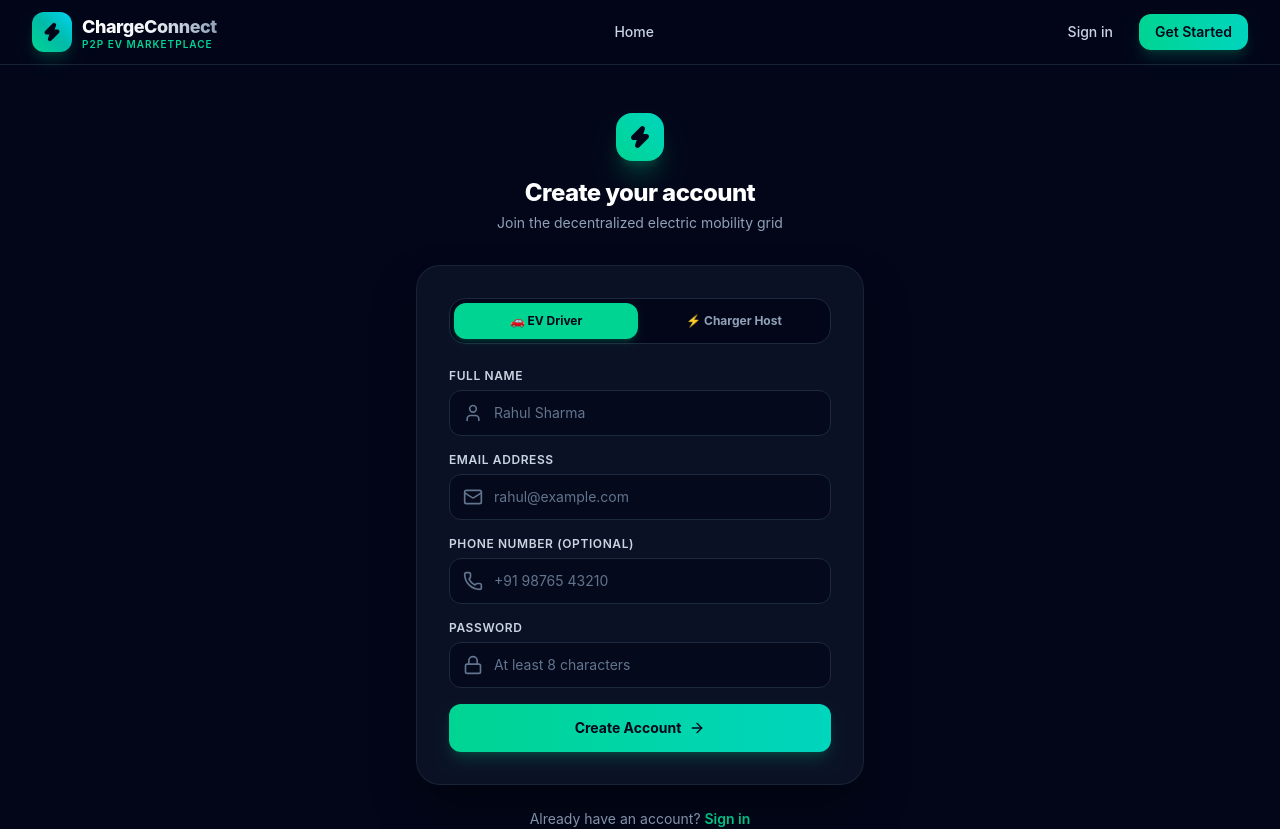
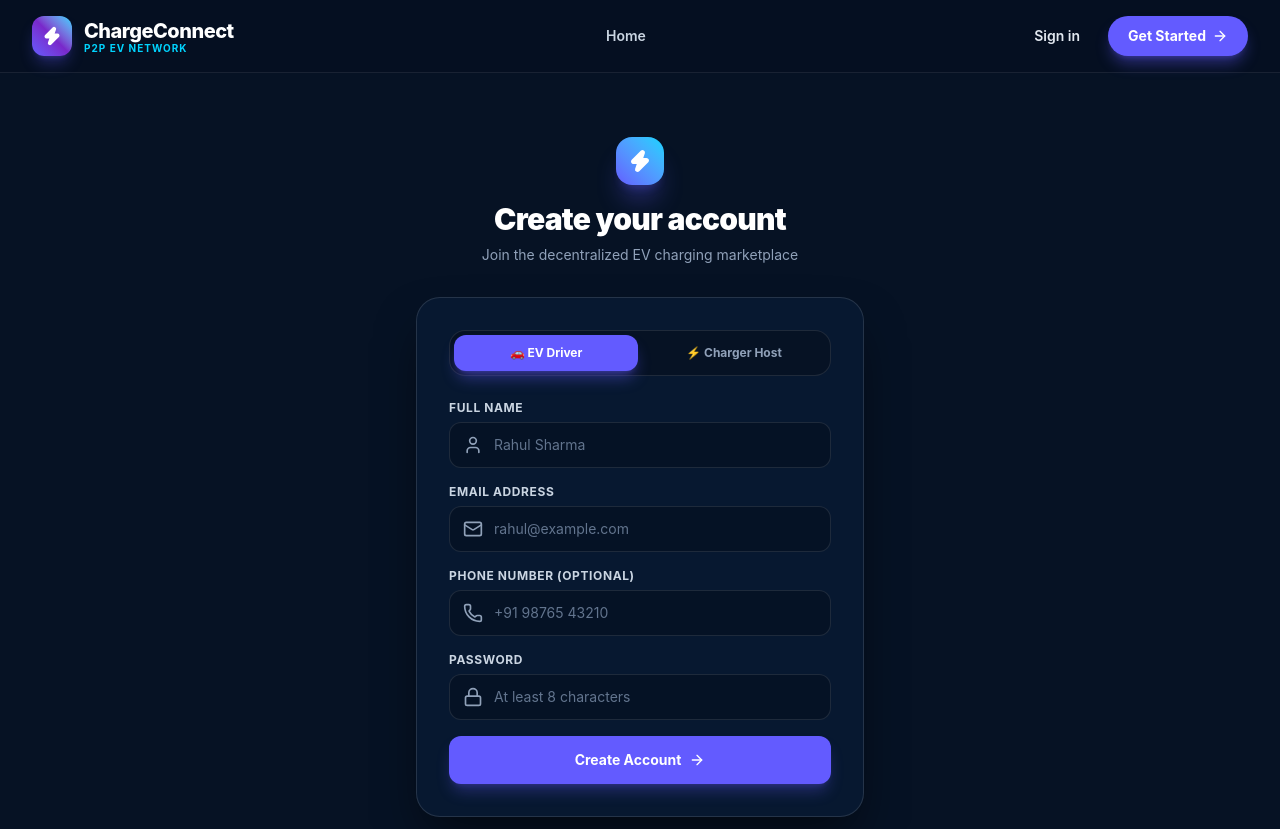
Before and after one commit to Rohithkumar-fsd/ChargeConnect, a React (Vite) app in the folder frontend/: page /register in a window 1280 px wide. Shown: the top 829 px of the page. Built offline with nearby package versions, Linux system fonts and the light colour scheme; no server answers.

Commit message:
style(frontend): overhaul visual design with Stripe-inspired multi-color gradient mesh, glass cards, and signature blurple palette

```diff
--- a/frontend/src/components/Navbar.jsx
+++ b/frontend/src/components/Navbar.jsx
@@ -1,7 +1,7 @@
 import React from 'react';
 import { Link, useNavigate, useLocation } from 'react-router-dom';
 import { useAuth } from '../context/AuthContext.jsx';
-import { Zap, LogOut, Compass, PlusCircle, Wallet, BatteryCharging, Shield } from 'lucide-react';
+import { Zap, LogOut, Compass, PlusCircle, Wallet, BatteryCharging, Shield, ArrowRight } from 'lucide-react';
 
 export const Navbar = () => {
   const { user, logout, hasRole } = useAuth();
@@ -16,20 +16,20 @@ export const Navbar = () => {
   const isActive = (path) => location.pathname === path;
 
   return (
-    <nav className="sticky top-0 z-50 bg-slate-950/80 backdrop-blur-xl border-b border-slate-800/80">
+    <nav className="sticky top-0 z-50 bg-[#061224]/85 backdrop-blur-2xl border-b border-white/[0.08] transition-all">
       <div className="max-w-7xl mx-auto px-4 sm:px-6 lg:px-8">
-        <div className="flex justify-between h-16 items-center">
+        <div className="flex justify-between h-18 items-center">
           {/* Logo & Brand */}
-          <Link to="/" className="flex items-center gap-2.5 group">
-            <div className="w-10 h-10 rounded-xl bg-gradient-to-tr from-emerald-400 via-teal-500 to-cyan-400 flex items-center justify-center shadow-lg shadow-emerald-500/20 group-hover:scale-105 group-hover:shadow-emerald-500/30 transition-all">
-              <Zap className="w-5 h-5 text-slate-950 fill-current" />
+          <Link to="/" className="flex items-center gap-3 group">
+            <div className="w-10 h-10 rounded-xl bg-gradient-to-tr from-[#635bff] via-[#7928ca] to-[#00d4ff] flex items-center justify-center shadow-lg shadow-[#635bff]/30 group-hover:scale-105 group-hover:shadow-[#635bff]/50 transition-all">
+              <Zap className="w-5 h-5 text-white fill-current" />
             </div>
             <div className="flex flex-col">
-              <span className="font-extrabold text-lg tracking-tight bg-gradient-to-r from-white via-slate-100 to-slate-400 bg-clip-text text-transparent">
+              <span className="font-extrabold text-xl tracking-tight text-white group-hover:text-cyan-300 transition-colors">
                 ChargeConnect
               </span>
-              <span className="text-[10px] uppercase tracking-widest text-emerald-400 font-semibold -mt-1">
-                P2P EV Marketplace
+              <span className="text-[10px] uppercase tracking-widest text-[#00d4ff] font-bold -mt-1">
+                P2P EV Network
               </span>
             </div>
           </Link>
@@ -38,10 +38,10 @@ export const Navbar = () => {
           <div className="hidden md:flex items-center gap-1.5">
             <Link
               to="/"
-              className={`px-3.5 py-2 rounded-xl text-sm font-medium transition-all ${
+              className={`px-4 py-2 rounded-full text-sm font-semibold transition-all ${
                 isActive('/')
-                  ? 'text-emerald-400 bg-slate-800/80 shadow-inner'
-                  : 'text-slate-300 hover:text-white hover:bg-slate-800/40'
+                  ? 'text-white bg-white/10 shadow-inner'
+                  : 'text-slate-300 hover:text-white hover:bg-white/[0.06]'
               }`}
             >
               Home
@@ -52,31 +52,31 @@ export const Navbar = () => {
               <>
                 <Link
                   to="/driver/find"
-                  className={`px-3.5 py-2 rounded-xl text-sm font-medium flex items-center gap-1.5 transition-all ${
+                  className={`px-4 py-2 rounded-full text-sm font-semibold flex items-center gap-1.5 transition-all ${
                     isActive('/driver/find')
-                      ? 'text-emerald-400 bg-slate-800/80'
-                      : 'text-slate-300 hover:text-white hover:bg-slate-800/40'
+                      ? 'text-cyan-300 bg-white/10'
+                      : 'text-slate-300 hover:text-white hover:bg-white/[0.06]'
                   }`}
                 >
-                  <Compass className="w-4 h-4 text-emerald-400" />
+                  <Compass className="w-4 h-4 text-[#00d4ff]" />
                   Find Chargers
                 </Link>
                 <Link
                   to="/driver/bookings"
-                  className={`px-3.5 py-2 rounded-xl text-sm font-medium transition-all ${
+                  className={`px-4 py-2 rounded-full text-sm font-semibold transition-all ${
                     isActive('/driver/bookings')
-                      ? 'text-emerald-400 bg-slate-800/80'
-                      : 'text-slate-300 hover:text-white hover:bg-slate-800/40'
+                      ? 'text-cyan-300 bg-white/10'
+                      : 'text-slate-300 hover:text-white hover:bg-white/[0.06]'
                   }`}
                 >
                   My Bookings
                 </Link>
                 <Link
                   to="/driver/session"
-                  className={`px-3.5 py-2 rounded-xl text-sm font-medium flex items-center gap-1.5 transition-all ${
+                  className={`px-4 py-2 rounded-full text-sm font-semibold flex items-center gap-1.5 transition-all ${
                     isActive('/driver/session')
-                      ? 'text-emerald-400 bg-slate-800/80'
-                      : 'text-slate-300 hover:text-white hover:bg-slate-800/40'
+                      ? 'text-emerald-300 bg-white/10'
+                      : 'text-slate-300 hover:text-white hover:bg-white/[0.06]'
                   }`}
                 >
                   <BatteryCharging className="w-4 h-4 text-emerald-400 animate-pulse" />
@@ -90,24 +90,24 @@ export const Navbar = () => {
               <>
                 <Link
                   to="/host/dashboard"
-                  className={`px-3.5 py-2 rounded-xl text-sm font-medium flex items-center gap-1.5 transition-all ${
+                  className={`px-4 py-2 rounded-full text-sm font-semibold flex items-center gap-1.5 transition-all ${
                     isActive('/host/dashboard')
-                      ? 'text-purple-400 bg-slate-800/80'
-                      : 'text-slate-300 hover:text-white hover:bg-slate-800/40'
+                      ? 'text-[#a855f7] bg-white/10'
+                      : 'text-slate-300 hover:text-white hover:bg-white/[0.06]'
                   }`}
                 >
-                  <PlusCircle className="w-4 h-4 text-purple-400" />
+                  <PlusCircle className="w-4 h-4 text-[#a855f7]" />
                   Host Hub
                 </Link>
                 <Link
                   to="/host/earnings"
-                  className={`px-3.5 py-2 rounded-xl text-sm font-medium flex items-center gap-1.5 transition-all ${
+                  className={`px-4 py-2 rounded-full text-sm font-semibold flex items-center gap-1.5 transition-all ${
                     isActive('/host/earnings')
-                      ? 'text-purple-400 bg-slate-800/80'
-                      : 'text-slate-300 hover:text-white hover:bg-slate-800/40'
+                      ? 'text-[#a855f7] bg-white/10'
+                      : 'text-slate-300 hover:text-white hover:bg-white/[0.06]'
                   }`}
                 >
-                  <Wallet className="w-4 h-4 text-purple-400" />
+                  <Wallet className="w-4 h-4 text-[#a855f7]" />
                   Earnings & Payouts
                 </Link>
               </>
@@ -117,14 +117,14 @@ export const Navbar = () => {
             {hasRole('ADMIN') && (
               <Link
                 to="/admin"
-                className={`px-3.5 py-2 rounded-xl text-sm font-medium flex items-center gap-1.5 transition-all ${
+                className={`px-4 py-2 rounded-full text-sm font-semibold flex items-center gap-1.5 transition-all ${
                   isActive('/admin')
-                    ? 'text-amber-400 bg-slate-800/80'
-                    : 'text-slate-300 hover:text-white hover:bg-slate-800/40'
+                    ? 'text-amber-300 bg-white/10'
+                    : 'text-slate-300 hover:text-white hover:bg-white/[0.06]'
                 }`}
               >
                 <Shield className="w-4 h-4 text-amber-400" />
-                Admin Dashboard
+                Admin CEO
               </Link>
             )}
           </div>
@@ -134,20 +134,20 @@ export const Navbar = () => {
             {user ? (
               <div className="flex items-center gap-3">
                 <div className="hidden sm:flex flex-col text-right">
-                  <span className="text-sm font-semibold text-white">{user.fullName}</span>
+                  <span className="text-sm font-bold text-white">{user.fullName}</span>
                   <div className="flex items-center gap-1 justify-end mt-0.5">
                     {user.roles.map((r) => {
                       const roleName = r.replace('ROLE_', '');
                       const badgeStyle =
                         roleName === 'ADMIN'
-                          ? 'bg-amber-500/10 text-amber-300 border-amber-500/30'
+                          ? 'bg-amber-500/20 text-amber-300 border-amber-500/40'
                           : roleName === 'HOST'
-                          ? 'bg-purple-500/10 text-purple-300 border-purple-500/30'
-                          : 'bg-emerald-500/10 text-emerald-300 border-emerald-500/30';
+                          ? 'bg-purple-500/20 text-purple-300 border-purple-500/40'
+                          : 'bg-[#00d4ff]/20 text-cyan-300 border-[#00d4ff]/40';
                       return (
                         <span
                           key={r}
-                          className={`text-[10px] font-bold tracking-wide uppercase px-2 py-0.5 rounded-full border ${badgeStyle}`}
+                          className={`text-[10px] font-extrabold tracking-wider uppercase px-2.5 py-0.5 rounded-full border ${badgeStyle}`}
                         >
                           {roleName}
                         </span>
@@ -158,25 +158,26 @@ export const Navbar = () => {
 
                 <button
                   onClick={handleLogout}
-                  className="p-2 text-slate-400 hover:text-rose-400 hover:bg-slate-800/60 rounded-xl transition-all"
+                  className="p-2.5 text-slate-400 hover:text-rose-400 hover:bg-white/[0.08] rounded-full transition-all"
                   title="Logout"
                 >
                   <LogOut className="w-5 h-5" />
                 </button>
               </div>
             ) : (
-              <div className="flex items-center gap-2.5">
+              <div className="flex items-center gap-3">
                 <Link
                   to="/login"
-                  className="px-4 py-2 text-sm font-medium text-slate-300 hover:text-white hover:bg-slate-800/60 rounded-xl transition-all"
+                  className="px-4 py-2 text-sm font-semibold text-slate-200 hover:text-white transition-colors"
                 >
                   Sign in
                 </Link>
                 <Link
                   to="/register"
-                  className="px-4 py-2 text-sm font-semibold text-slate-950 bg-gradient-to-r from-emerald-400 to-teal-400 hover:from-emerald-300 hover:to-teal-300 rounded-xl shadow-lg shadow-emerald-500/20 hover:shadow-emerald-500/30 hover:scale-[1.02] active:scale-[0.98] transition-all"
+                  className="px-5 py-2.5 text-sm font-bold text-white bg-[#635bff] hover:bg-[#5340ff] rounded-full shadow-lg shadow-[#635bff]/40 hover:shadow-[#635bff]/60 hover:scale-[1.03] active:scale-[0.98] transition-all flex items-center gap-1.5"
                 >
-                  Get Started
+                  <span>Get Started</span>
+                  <ArrowRight className="w-4 h-4" />
                 </Link>
               </div>
             )}
--- a/frontend/src/index.css
+++ b/frontend/src/index.css
@@ -1,12 +1,37 @@
 @import "tailwindcss";
 
 @layer base {
+  :root {
+    --stripe-blue: #635bff;
+    --stripe-cyan: #00d4ff;
+    --stripe-pink: #ff6b9d;
+    --stripe-dark: #0a2540;
+    --stripe-navy: #061224;
+  }
+
   body {
-    background-color: #0b0f19;
-    color: #f1f5f9;
-    font-family: system-ui, -apple-system, BlinkMacSystemFont, 'Segoe UI', Roboto, Oxygen, Ubuntu, Cantarell, sans-serif;
+    background-color: #060d17;
+    color: #e2e8f0;
+    font-family: -apple-system, BlinkMacSystemFont, 'Segoe UI', Roboto, Helvetica, Arial, sans-serif;
     margin: 0;
     min-height: 100vh;
+    overflow-x: hidden;
     -webkit-font-smoothing: antialiased;
+    -moz-osx-font-smoothing: grayscale;
+  }
+
+  /* Custom subtle scrollbar */
+  ::-webkit-scrollbar {
+    width: 8px;
+  }
+  ::-webkit-scrollbar-track {
+    background: #060d17;
+  }
+  ::-webkit-scrollbar-thumb {
+    background: #1e293b;
+    border-radius: 9999px;
+  }
+  ::-webkit-scrollbar-thumb:hover {
+    background: #334155;
   }
 }
--- a/frontend/src/pages/Register.jsx
+++ b/frontend/src/pages/Register.jsx
@@ -1,14 +1,13 @@
 import React, { useState } from 'react';
 import { Link, useNavigate, useSearchParams } from 'react-router-dom';
 import { useAuth } from '../context/AuthContext.jsx';
-import { Zap, Mail, Lock, User, Phone, AlertCircle, ArrowRight, Check } from 'lucide-react';
+import { Zap, Mail, Lock, User, Phone, AlertCircle, ArrowRight } from 'lucide-react';
 
 export const Register = () => {
   const { register } = useAuth();
   const navigate = useNavigate();
   const [searchParams] = useSearchParams();
 
-  // Initial role from query param or DRIVER
   const initialRole = searchParams.get('role') === 'HOST' ? 'HOST' : 'DRIVER';
 
   const [fullName, setFullName] = useState('');
@@ -39,37 +38,37 @@ export const Register = () => {
   };
 
   return (
-    <div className="min-h-[85vh] flex items-center justify-center px-4 py-12 relative">
-      {/* Ambient background glow */}
-      <div className="absolute top-1/2 left-1/2 -translate-x-1/2 -translate-y-1/2 w-[550px] h-[550px] bg-emerald-500/10 rounded-full blur-3xl pointer-events-none -z-10" />
+    <div className="min-h-[85vh] flex items-center justify-center px-4 py-16 relative bg-[#061224]">
+      {/* Stripe Ambient Background Mesh Glow */}
+      <div className="absolute top-1/2 left-1/2 -translate-x-1/2 -translate-y-1/2 w-[700px] h-[700px] bg-gradient-to-tr from-[#635bff]/20 via-[#a855f7]/15 to-[#00d4ff]/10 rounded-full blur-[140px] pointer-events-none -z-10" />
 
       <div className="w-full max-w-md">
         {/* Card Header */}
         <div className="text-center mb-8">
-          <div className="w-12 h-12 rounded-2xl bg-gradient-to-tr from-emerald-400 to-teal-400 flex items-center justify-center mx-auto mb-4 shadow-xl shadow-emerald-500/25">
-            <Zap className="w-6 h-6 text-slate-950 fill-current" />
+          <div className="w-12 h-12 rounded-2xl bg-gradient-to-tr from-[#635bff] to-[#00d4ff] flex items-center justify-center mx-auto mb-4 shadow-xl shadow-[#635bff]/30">
+            <Zap className="w-6 h-6 text-white fill-current" />
           </div>
-          <h1 className="text-2xl font-extrabold text-white tracking-tight">Create your account</h1>
-          <p className="text-sm text-slate-400 mt-1">Join the decentralized electric mobility grid</p>
+          <h1 className="text-3xl font-black text-white tracking-tight">Create your account</h1>
+          <p className="text-sm text-slate-400 mt-2">Join the decentralized EV charging marketplace</p>
         </div>
 
-        {/* Register Card (Glassmorphism) */}
-        <div className="p-8 rounded-3xl bg-slate-900/70 backdrop-blur-2xl border border-slate-800/80 shadow-2xl shadow-black/50">
+        {/* Register Card (Stripe Glassmorphism) */}
+        <div className="p-8 rounded-3xl bg-[#091a33]/85 backdrop-blur-2xl border border-white/[0.12] shadow-2xl shadow-black/60">
           {error && (
-            <div className="mb-6 p-4 rounded-2xl bg-rose-500/10 border border-rose-500/20 flex items-start gap-3 text-rose-300 text-sm">
+            <div className="mb-6 p-4 rounded-2xl bg-rose-500/15 border border-rose-500/30 flex items-start gap-3 text-rose-300 text-sm">
               <AlertCircle className="w-5 h-5 text-rose-400 shrink-0 mt-0.5" />
               <span>{error}</span>
             </div>
           )}
 
           {/* Role Selector Pill */}
-          <div className="mb-6 p-1 rounded-2xl bg-slate-950 border border-slate-800 grid grid-cols-2 gap-1">
+          <div className="mb-6 p-1 rounded-2xl bg-[#061224] border border-white/10 grid grid-cols-2 gap-1">
             <button
               type="button"
               onClick={() => setRole('DRIVER')}
               className={`py-2.5 rounded-xl text-xs font-bold transition-all flex items-center justify-center gap-2 ${
                 role === 'DRIVER'
-                  ? 'bg-emerald-400 text-slate-950 shadow-md shadow-emerald-500/20'
+                  ? 'bg-[#635bff] text-white shadow-lg shadow-[#635bff]/40'
                   : 'text-slate-400 hover:text-white'
               }`}
             >
@@ -80,7 +79,7 @@ export const Register = () => {
               onClick={() => setRole('HOST')}
               className={`py-2.5 rounded-xl text-xs font-bold transition-all flex items-center justify-center gap-2 ${
                 role === 'HOST'
-                  ? 'bg-purple-500 text-white shadow-md shadow-purple-500/20'
+                  ? 'bg-purple-600 text-white shadow-lg shadow-purple-600/40'
                   : 'text-slate-400 hover:text-white'
               }`}
             >
@@ -90,61 +89,61 @@ export const Register = () => {
 
           <form onSubmit={handleSubmit} className="space-y-4">
             <div>
-              <label className="block text-xs font-semibold uppercase tracking-wider text-slate-300 mb-1.5">
+              <label className="block text-xs font-bold uppercase tracking-wider text-slate-300 mb-1.5">
                 Full Name
               </label>
               <div className="relative">
-                <User className="w-5 h-5 text-slate-500 absolute left-3.5 top-1/2 -translate-y-1/2" />
+                <User className="w-5 h-5 text-slate-400 absolute left-3.5 top-1/2 -translate-y-1/2" />
                 <input
                   type="text"
                   required
                   value={fullName}
                   onChange={(e) => setFullName(e.target.value)}
                   placeholder="Rahul Sharma"
-                  className="w-full pl-11 pr-4 py-3 bg-slate-950/70 border border-slate-800 rounded-xl text-white placeholder-slate-500 focus:outline-none focus:border-emerald-500 focus:ring-1 focus:ring-emerald-500 transition-all text-sm"
+                  className="w-full pl-11 pr-4 py-3 bg-[#061224]/80 border border-white/10 rounded-xl text-white placeholder-slate-500 focus:outline-none focus:border-[#635bff] focus:ring-2 focus:ring-[#635bff]/30 transition-all text-sm"
                 />
               </div>
             </div>
 
             <div>
-              <label className="block text-xs font-semibold uppercase tracking-wider text-slate-300 mb-1.5">
+              <label className="block text-xs font-bold uppercase tracking-wider text-slate-300 mb-1.5">
                 Email Address
               </label>
               <div className="relative">
-                <Mail className="w-5 h-5 text-slate-500 absolute left-3.5 top-1/2 -translate-y-1/2" />
+                <Mail className="w-5 h-5 text-slate-400 absolute left-3.5 top-1/2 -translate-y-1/2" />
                 <input
                   type="email"
                   required
                   value={email}
                   onChange={(e) => setEmail(e.target.value)}
                   placeholder="rahul@example.com"
-                  className="w-full pl-11 pr-4 py-3 bg-slate-950/70 border border-slate-800 rounded-xl text-white placeholder-slate-500 focus:outline-none focus:border-emerald-500 focus:ring-1 focus:ring-emerald-500 transition-all text-sm"
+                  className="w-full pl-11 pr-4 py-3 bg-[#061224]/80 border border-white/10 rounded-xl text-white placeholder-slate-500 focus:outline-none focus:border-[#635bff] focus:ring-2 focus:ring-[#635bff]/30 transition-all text-sm"
                 />
               </div>
             </div>
 
             <div>
-              <label className="block text-xs font-semibold uppercase tracking-wider text-slate-300 mb-1.5">
+              <label className="block text-xs font-bold uppercase tracking-wider text-slate-300 mb-1.5">
                 Phone Number (Optional)
               </label>
               <div className="relative">
-                <Phone className="w-5 h-5 text-slate-500 absolute left-3.5 top-1/2 -translate-y-1/2" />
+                <Phone className="w-5 h-5 text-slate-400 absolute left-3.5 top-1/2 -translate-y-1/2" />
                 <input
                   type="tel"
                   value={phone}
                   onChange={(e) => setPhone(e.target.value)}
                   placeholder="+91 98765 43210"
-                  className="w-full pl-11 pr-4 py-3 bg-slate-950/70 border border-slate-800 rounded-xl text-white placeholder-slate-500 focus:outline-none focus:border-emerald-500 focus:ring-1 focus:ring-emerald-500 transition-all text-sm"
+                  className="w-full pl-11 pr-4 py-3 bg-[#061224]/80 border border-white/10 rounded-xl text-white placeholder-slate-500 focus:outline-none focus:border-[#635bff] focus:ring-2 focus:ring-[#635bff]/30 transition-all text-sm"
                 />
               </div>
             </div>
 
             <div>
-              <label className="block text-xs font-semibold uppercase tracking-wider text-slate-300 mb-1.5">
+              <label className="block text-xs font-bold uppercase tracking-wider text-slate-300 mb-1.5">
                 Password
               </label>
               <div className="relative">
-                <Lock className="w-5 h-5 text-slate-500 absolute left-3.5 top-1/2 -translate-y-1/2" />
+                <Lock className="w-5 h-5 text-slate-400 absolute left-3.5 top-1/2 -translate-y-1/2" />
                 <input
                   type="password"
                   required
@@ -152,7 +151,7 @@ export const Register = () => {
                   value={password}
                   onChange={(e) => setPassword(e.target.value)}
                   placeholder="At least 8 characters"
-                  className="w-full pl-11 pr-4 py-3 bg-slate-950/70 border border-slate-800 rounded-xl text-white placeholder-slate-500 focus:outline-none focus:border-emerald-500 focus:ring-1 focus:ring-emerald-500 transition-all text-sm"
+                  className="w-full pl-11 pr-4 py-3 bg-[#061224]/80 border border-white/10 rounded-xl text-white placeholder-slate-500 focus:outline-none focus:border-[#635bff] focus:ring-2 focus:ring-[#635bff]/30 transition-all text-sm"
                 />
               </div>
             </div>
@@ -160,10 +159,10 @@ export const Register = () => {
             <button
               type="submit"
               disabled={loading}
-              className="w-full py-3.5 bg-gradient-to-r from-emerald-400 to-teal-400 hover:from-emerald-300 hover:to-teal-300 text-slate-950 font-bold text-sm rounded-xl shadow-lg shadow-emerald-500/20 hover:shadow-emerald-500/30 transition-all flex items-center justify-center gap-2 disabled:opacity-50 disabled:cursor-not-allowed mt-4"
+              className="w-full py-3.5 bg-[#635bff] hover:bg-[#5340ff] text-white font-bold text-sm rounded-xl shadow-lg shadow-[#635bff]/30 hover:shadow-[#635bff]/50 hover:scale-[1.01] active:scale-[0.99] transition-all flex items-center justify-center gap-2 disabled:opacity-50 disabled:cursor-not-allowed mt-4"
             >
               {loading ? (
-                <div className="w-5 h-5 border-2 border-slate-950/30 border-t-slate-950 rounded-full animate-spin" />
+                <div className="w-5 h-5 border-2 border-white/30 border-t-white rounded-full animate-spin" />
               ) : (
                 <>
                   <span>Create Account</span>
@@ -177,7 +176,7 @@ export const Register = () => {
         {/* Footer Link */}
         <p className="text-center text-sm text-slate-400 mt-6">
           Already have an account?{' '}
-          <Link to="/login" className="font-semibold text-emerald-400 hover:text-emerald-300 transition-colors">
+          <Link to="/login" className="font-bold text-[#00d4ff] hover:text-cyan-300 transition-colors">
             Sign in
           </Link>
         </p>
```
Also changed, not shown: frontend/src/pages/Home.jsx (+149 -77 lines), frontend/src/pages/Login.jsx (+28 -30 lines).
